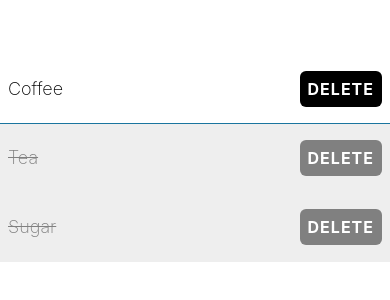
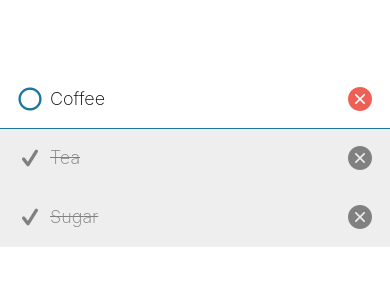
Before and after one commit to sayyidmarvanvt/taskly, a React Native app: screen / in a window 390 px wide. Shown: the part 264-564 px from the top of the page. Built offline with nearby package versions, Linux system fonts and the light colour scheme.

Commit message:
Use icons for buttons

```diff
--- a/components/ShoppingListItem.tsx
+++ b/components/ShoppingListItem.tsx
@@ -1,5 +1,7 @@
 import { StyleSheet, Text, View, TouchableOpacity, Alert } from "react-native";
 import { theme } from "../theme";
+import AntDesign from "@expo/vector-icons/AntDesign";
+import Entypo from "@expo/vector-icons/Entypo";
 
 type Prop = {
   name?: string;
@@ -22,22 +24,29 @@ export default function ShoppingListItem({ name, isCompleted }: Prop) {
           onPress: () => console.log("Delete Pressed"),
           style: "destructive",
         },
-      ]
+      ],
     );
   };
   return (
     <View
       style={[styles.itemContainer, isCompleted && styles.completedContainer]}
     >
-      <Text style={[styles.itemText, isCompleted && styles.completedText]}>
-        {name}
-      </Text>
-      <TouchableOpacity
-        style={[styles.button, isCompleted && styles.completedButton]}
-        onPress={handleDelete}
-        activeOpacity={0.8}
-      >
-        <Text style={[styles.buttonText]}>Delete</Text>
+      <View style={styles.row}>
+        <Entypo
+          name={isCompleted ? "check" : "circle"}
+          size={24}
+          color={isCompleted ? theme.colorGrey : theme.colorCeruleanBlue}
+        />
+        <Text style={[styles.itemText, isCompleted && styles.completedText]}>
+          {name}
+        </Text>
+      </View>
+      <TouchableOpacity onPress={handleDelete} activeOpacity={0.8}>
+        <AntDesign
+          name="closecircle"
+          size={24}
+          color={isCompleted ? theme.colorGrey : theme.colorRed}
+        />
       </TouchableOpacity>
     </View>
   );
@@ -49,7 +58,7 @@ const styles = StyleSheet.create({
     justifyContent: "space-between",
     alignItems: "center",
     paddingVertical: 16,
-    paddingHorizontal: 8,
+    paddingHorizontal: 18,
     borderBottomColor: theme.colorCeruleanBlue,
     borderBottomWidth: 1,
   },
@@ -57,25 +66,19 @@ const styles = StyleSheet.create({
     backgroundColor: theme.colorLightGrey,
     borderBottomColor: theme.colorLightGrey,
   },
-  itemText: { fontSize: 18, fontWeight: "200" },
+  row: {
+    flex: 1,
+    flexDirection: "row",
+    alignItems: "center",
+  },
+  itemText: {
+    fontSize: 18,
+    fontWeight: "200",
+    marginLeft: 8,
+  },
   completedText: {
     color: theme.colorGrey,
     textDecorationColor: theme.colorGrey,
     textDecorationLine: "line-through",
   },
-  button: {
-    backgroundColor: theme.colorBlack,
-    padding: 8,
-    borderRadius: 6,
-  },
-  completedButton: {
-    backgroundColor: theme.colorGrey,
-  },
-  buttonText: {
-    color: theme.colorWhite,
-    fontSize: 16,
-    fontWeight: "bold",
-    textTransform: "uppercase",
-    letterSpacing: 1,
-  },
 });
--- a/package.json
+++ b/package.json
@@ -13,7 +13,8 @@
     "expo": "~53.0.12",
     "expo-status-bar": "~2.2.3",
     "react": "19.0.0",
-    "react-native": "0.79.4"
+    "react-native": "0.79.4",
+    "@expo/vector-icons": "^14.1.0"
   },
   "devDependencies": {
     "@babel/core": "^7.25.2",
--- a/theme.ts
+++ b/theme.ts
@@ -4,4 +4,5 @@ export const theme = {
   colorBlack: "#000",
   colorGrey: "grey",
   colorLightGrey: "#eee",
+  colorRed: "#ee6055",
 };
```
Also changed, not shown: 1 other file (tests, documents, lock files or other folders).
